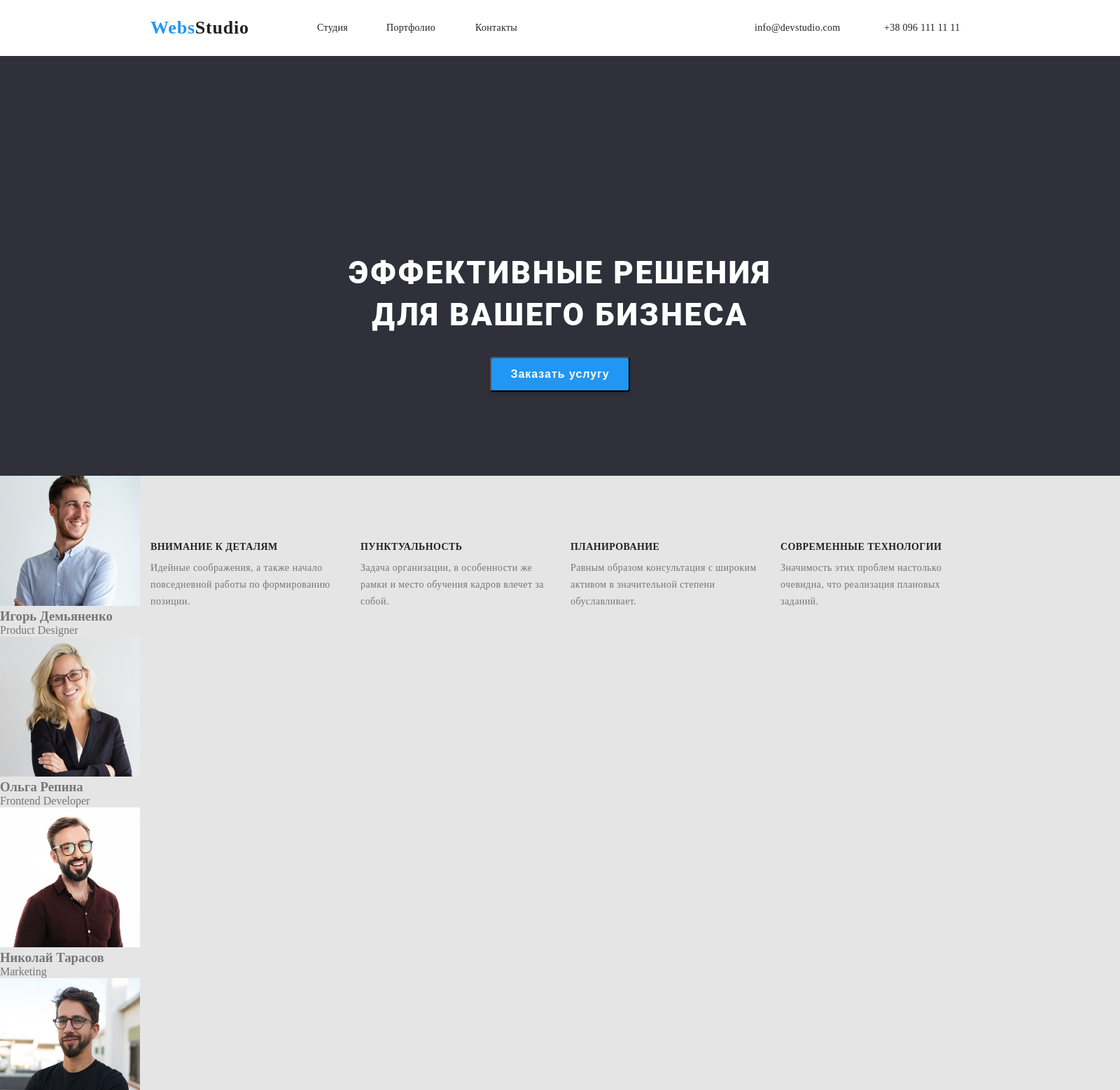
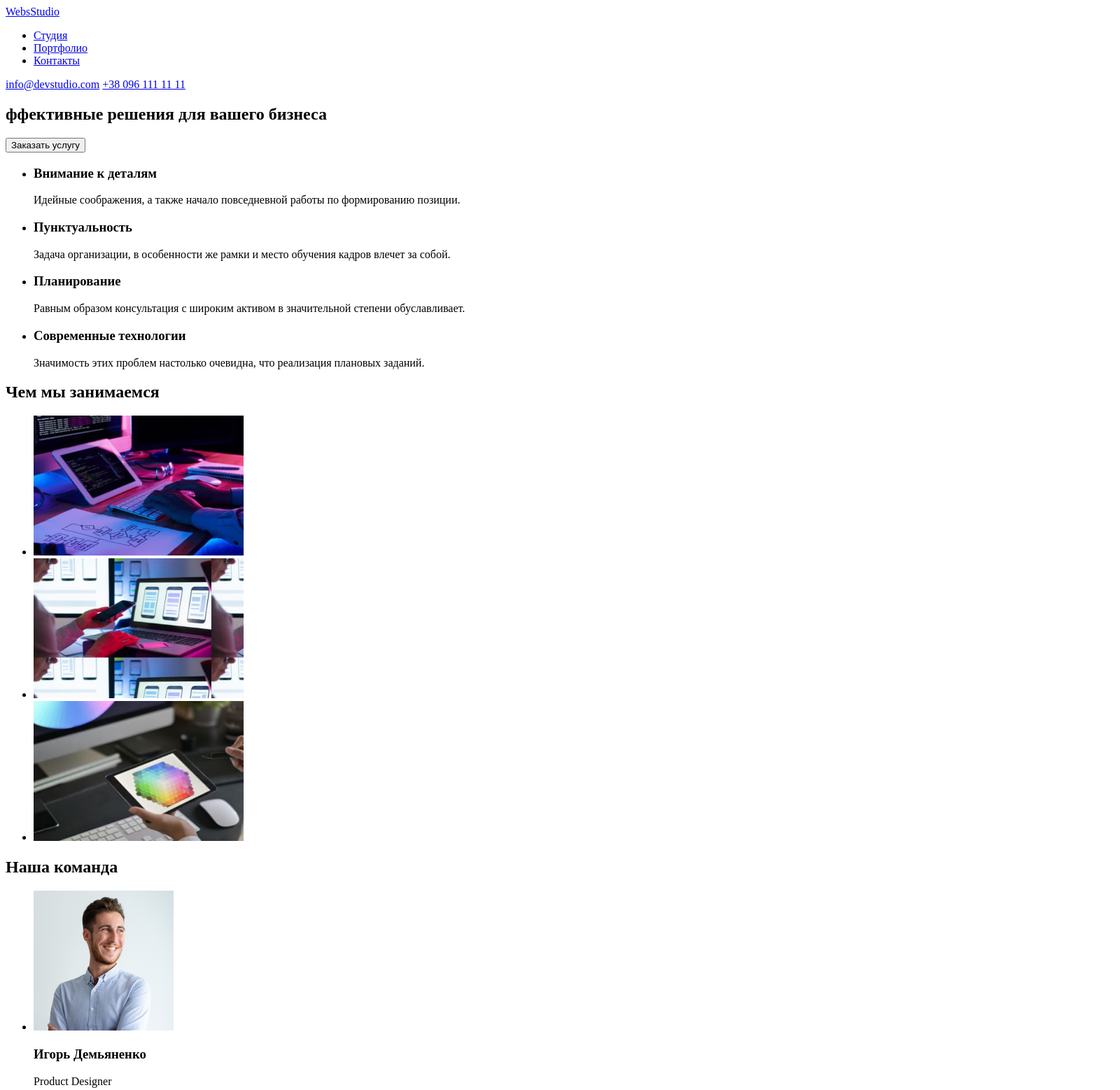
Before and after one commit to Halamai/goit-markup-hw-01, a plain HTML site: page index.html in a window 1280 px wide. Shown: the top 1558 px of the page at 70% size, 1600 px wide, since content can reach past the window. Drawn offline with Linux system fonts and the light colour scheme.

Commit message:
домашка 1

```diff
--- a/css/reset.css
+++ /dev/null
@@ -1,4 +0,0 @@
-* {
-    margin: 0;
-    padding: 0;
-}
--- a/css/styles.css
+++ /dev/null
@@ -1,257 +0,0 @@
-* {
-  margin: 0;
-  padding: 0;
-}
-body {
-  font-family: Roboto sans-serif;
-  color: #757575;
-  background: #e5e5e5;
-  font-style: normal;
-  font-weight: 500;
-}
-.header-link-studio:hover,
-.header-link-studio:focus,
-.header-link-portfolio:focus,
-.header-link-portfolio:hover,
-.header-link-contacts:hover,
-.header-link-contacts:focus,
-.header-link-mail:focus,
-.header-link-mail:hover,
-.header-link-tel:hover,
-.header-link-tel:focus {
-  color: #2196f3;
-}
-a {
-  text-decoration: none;
-}
-ul {
-  list-style: none;
-}
-.header {
-  position: absolute;
-  width: 1600px;
-  height: 80px;
-
-  background: #ffffff;
-}
-.header-logo {
-  position: absolute;
-  width: 145px;
-  height: 31px;
-  left: 215px;
-  top: 24px;
-  font-family: Raleway;
-  font-weight: bold;
-  font-size: 26px;
-  line-height: 31px;
-  letter-spacing: 0.03em;
-  color: #2196f3;
-}
-.header-logo-without-web {
-  color: #212121;
-}
-.header-link-studio {
-  position: absolute;
-  width: 49px;
-  height: 16px;
-  left: 453px;
-  top: 32px;
-  font-size: 14px;
-  line-height: 16px;
-  letter-spacing: 0.02em;
-  color: #212121;
-}
-.header-link-portfolio {
-  position: absolute;
-  width: 77px;
-  height: 16px;
-  left: 552px;
-  top: 32px;
-  font-size: 14px;
-  line-height: 16px;
-  letter-spacing: 0.02em;
-  color: #212121;
-}
-.header-link-contacts {
-  position: absolute;
-  width: 68px;
-  height: 16px;
-  left: 679px;
-  top: 32px;
-  font-size: 14px;
-  line-height: 16px;
-  letter-spacing: 0.02em;
-
-  color: #212121;
-}
-.header-link-mail {
-  position: absolute;
-  width: 135px;
-  height: 16px;
-  left: 1078px;
-  top: 32px;
-  font-size: 14px;
-  line-height: 16px;
-  letter-spacing: 0.02em;
-  color: #212121;
-}
-.header-link-tel {
-  position: absolute;
-  width: 122px;
-  height: 16px;
-  left: 1263px;
-  top: 32px;
-  font-size: 14px;
-  line-height: 16px;
-  letter-spacing: 0.02em;
-  color: #212121;
-}
-.content {
-  position: absolute;
-  width: 1600px;
-  height: 600px;
-  left: 0px;
-  top: 80px;
-  background: #2f303a;
-}
-.content-text {
-  position: absolute;
-  width: 696px;
-  height: 120px;
-  left: 452px;
-  top: 280px;
-  font-family: Roboto;
-  font-style: normal;
-  font-weight: 900;
-  font-size: 44px;
-  line-height: 60px;
-  /* or 136% */
-  text-align: center;
-  letter-spacing: 0.06em;
-  text-transform: uppercase;
-  color: #ffffff;
-}
-.content-button {
-  position: absolute;
-  width: 136px;
-  height: 30px;
-  left: 732px;
-  top: 440px;
-  font-weight: bold;
-  font-size: 16px;
-  line-height: 30px;
-  /* identical to box height, or 187% */
-  align-items: center;
-  text-align: center;
-  letter-spacing: 0.06em;
-  color: #ffffff;
-  position: absolute;
-  width: 200px;
-  height: 50px;
-  left: 700px;
-  top: 430px;
-  background: #2196f3;
-  box-shadow: 0px 4px 4px rgba(0, 0, 0, 0.15);
-  border-radius: 4px;
-}
-
-.title-warning {
-  position: absolute;
-  width: 270px;
-  height: 16px;
-  left: 215px;
-  top: 774px;
-  font-weight: bold;
-  font-size: 14px;
-  line-height: 16px;
-  letter-spacing: 0.03em;
-  text-transform: uppercase;
-  color: #212121;
-}
-.title-punctuality {
-  position: absolute;
-  width: 270px;
-  height: 16px;
-  left: 515px;
-  top: 774px;
-  font-weight: bold;
-  font-size: 14px;
-  line-height: 16px;
-  letter-spacing: 0.03em;
-  text-transform: uppercase;
-  color: #212121;
-}
-.title-planning {
-  position: absolute;
-  width: 270px;
-  height: 16px;
-  left: 815px;
-  top: 774px;
-  font-weight: bold;
-  font-size: 14px;
-  line-height: 16px;
-  letter-spacing: 0.03em;
-  text-transform: uppercase;
-  color: #212121;
-}
-.title-technology {
-  position: absolute;
-  width: 270px;
-  height: 16px;
-  left: 1115px;
-  top: 774px;
-  font-weight: bold;
-  font-size: 14px;
-  line-height: 16px;
-  letter-spacing: 0.03em;
-  text-transform: uppercase;
-  color: #212121;
-}
-.title-warning-text {
-  position: absolute;
-  width: 270px;
-  height: 75px;
-  left: 215px;
-  top: 800px;
-  font-weight: normal;
-  font-size: 14px;
-  line-height: 24px;
-  /* or 171% */
-  letter-spacing: 0.03em;
-}
-.title-punctuality-text {
-  position: absolute;
-  width: 270px;
-  height: 75px;
-  left: 515px;
-  top: 800px;
-  font-weight: normal;
-  font-size: 14px;
-  line-height: 24px;
-  /* or 171% */
-  letter-spacing: 0.03em;
-}
-.title-planning-text {
-  position: absolute;
-  width: 270px;
-  height: 75px;
-  left: 815px;
-  top: 800px;
-  font-weight: normal;
-  font-size: 14px;
-  line-height: 24px;
-  /* or 171% */
-  letter-spacing: 0.03em;
-}
-.title-technology-text {
-  position: absolute;
-  width: 270px;
-  height: 75px;
-  left: 1115px;
-  top: 800px;
-  font-weight: normal;
-  font-size: 14px;
-  line-height: 24px;
-  /* or 171% */
-  letter-spacing: 0.03em;
-}
--- a/index.html
+++ b/index.html
@@ -6,50 +6,54 @@
     <meta http-equiv="X-UA-Compatible" content="IE=edge">
     <meta name="viewport" content="width=device-width, initial-scale=1.0">
     <title>Document</title>
-    <link rel="stylesheet" href="./css/styles.css" />
+
 </head>
 
 <body>
         <!-- ШАПКА САЙТУ -->
-    <header class="header">
+    <header>
         <nav>
-                <a href="WebStudio" class="header-logo">Webs<spann class="header-logo-without-web">Studio</spann></a>
-            <ul class="header-links">
-                <li><a href="Студия" class="header-link-studio">Студия</a></li>
-                <li><a href="Портфолио" class="header-link-portfolio">Портфолио</a></li>
-                <li><a href="Контакты" class="header-link-contacts">Контакты</a></li>
+                <a href="WebStudio" >WebsStudio</a>
+            <ul>
+                <li><a href="Студия">Студия</a></li>
+                <li><a href="Портфолио">Портфолио</a></li>
+                <li><a href="Контакты">Контакты</a></li>
             </ul>
         </nav>
-            <a href="mailto:info@devstudio.com" class="header-link-mail">info@devstudio.com</a>
-            <a href="tel:+380961111111" class="header-link-tel">+38 096 111 11 11</a>
+            <a href="mailto:info@devstudio.com">info@devstudio.com</a>
+            <a href="tel:+380961111111">+38 096 111 11 11</a>
     </header>
 
         <!-- ОСНОВНИЙ КОНТЕНТ СТОРІНКИ -->
 
     <main>
-        <section class="content">
-            <h1 class="content-text">Эффективные решения для вашего бизнеса</h1>
-            <button type="button" class="content-button">Заказать услугу</button>
+        <section>
+            <h1>ффективные решения для вашего бизнеса</h1>
+            <button type="button">Заказать услугу</button>
+        </section>
+        <section>
+            <ul>
+                <li>
+                    <h3>Внимание к деталям</h3>
+                    <p>Идейные соображения, а также начало повседневной работы по формированию позиции.</p>
+                </li>
+                <li>
+                    <h3>Пунктуальность</h3>
+                    <p>Задача организации, в особенности же рамки и место обучения кадров влечет за собой.</p>
+                </li>
+                <li>
+                    <h3>Планирование</h3>
+                    <p>Равным образом консультация с широким активом в значительной степени обуславливает.</p>
+                </li>
+                <li>
+                    <h3>Современные технологии</h3>
+                    <p>Значимость этих проблем настолько очевидна, что реализация плановых заданий.</p>
+                </li>
+            </ul>
         </section>
 
-                <!-- ОСОБЛИВОСТІ  РОБОТИ І ЧТИМ МИ ЗАЙМАЄМОСЯ-->
-
         <section>
-                <h3 class="title-warning">Внимание к деталям<h3>
-                <p class="title-warning-text">Идейные соображения, а также начало повседневной работы по формированию позиции.</p>
-
-                <h3 class="title-punctuality">Пунктуальность<h3>
-                <p class="title-punctuality-text">Задача организации, в особенности же рамки и место обучения кадров влечет за собой.</p>
-
-                <h3 class="title-planning">Планирование</h3>
-                <p class="title-planning-text">Равным образом консультация с широким активом в значительной степени обуславливает.</p>
-
-                <h3 class="title-technology">Современные технологии</h3>
-                <p class="title-technology-text">Значимость этих проблем настолько очевидна, что реализация плановых заданий.</p>
-        </section>
-
-        <section class="workers">
-            <h2 class="workers-title">Чем мы занимаемся</h2>
+            <h2>Чем мы занимаемся</h2>
             <ul>
                 <li><img src="images/box1.jpg" alt="программирования" width="300" height="200"></li>
                 <li><img src="images/box2.jpg" alt="подключения дивайсов" width="300" height="200"></li>
@@ -62,19 +66,19 @@
             <ul>
                 <li>
                     <img src="images/img1.jpg" alt="фото сотрудника" width="200" height="200">
-                    <p><h3>Игорь Демьяненко</h3> Product Designer</p>
+                   <h3>Игорь Демьяненко</h3><p>Product Designer</p>
                 </li>
                 <li>
                     <img src="images/img2.jpg" alt="фото сотрудника" width="200" height="200">
-                    <p><h3>Ольга Репина</h3> Frontend Developer</p>
+                    <h3>Ольга Репина</h3><p>Frontend Developer</p>
                 </li>
                 <li>
                     <img src="images/img3.jpg" alt="фото сотрудника" width="200" height="200">
-                    <p><h3>Николай Тарасов</h3> Marketing</p>
+                    <h3>Николай Тарасов</h3><p>Marketing</p>
                 </li>
                 <li>
                     <img src="images/img4.jpg" alt="фото сотрудника" width="200" height="200">
-                    <p><h3>Михаил Ермаков</h3> UI Designer</p>
+                    <h3>Михаил Ермаков</h3><p>UI Designer</p>
                 </li>
             </ul>
         </section>
@@ -82,12 +86,12 @@
             <!-- ФУТЕР -->
     </main>
 
-        <footer class="footer">
+        <footer>
             <a href="WebStudio">WebStudio</a>
-            <address class="footer-address">г. Киев, пр-т Леси Украинки, 26</address>
+            <address>г. Киев, пр-т Леси Украинки, 26</address>
             <ul>
-                <li><a href="mailto:info@devstudio.com" class="footer-link">info@devstudio.com</a></li>
-                <li><a href="tel:+380961111111" class="footer-link">+38 096 111 11 11</a></li>
+                <li><a href="mailto:info@devstudio.com">info@devstudio.com</a></li>
+                <li><a href="tel:+380961111111">+38 096 111 11 11</a></li>
             </ul>
 
         </footer>
```
Also changed, not shown: js/script.js (deleted).
